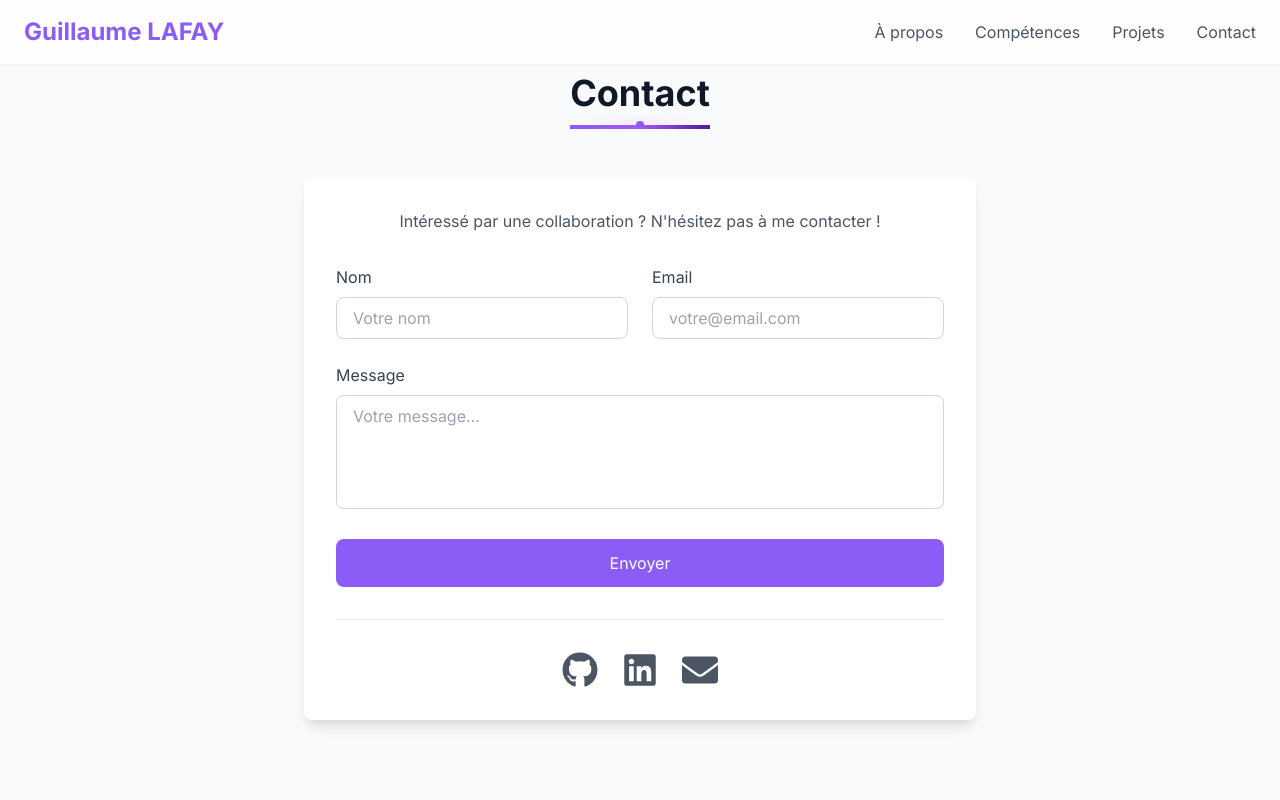
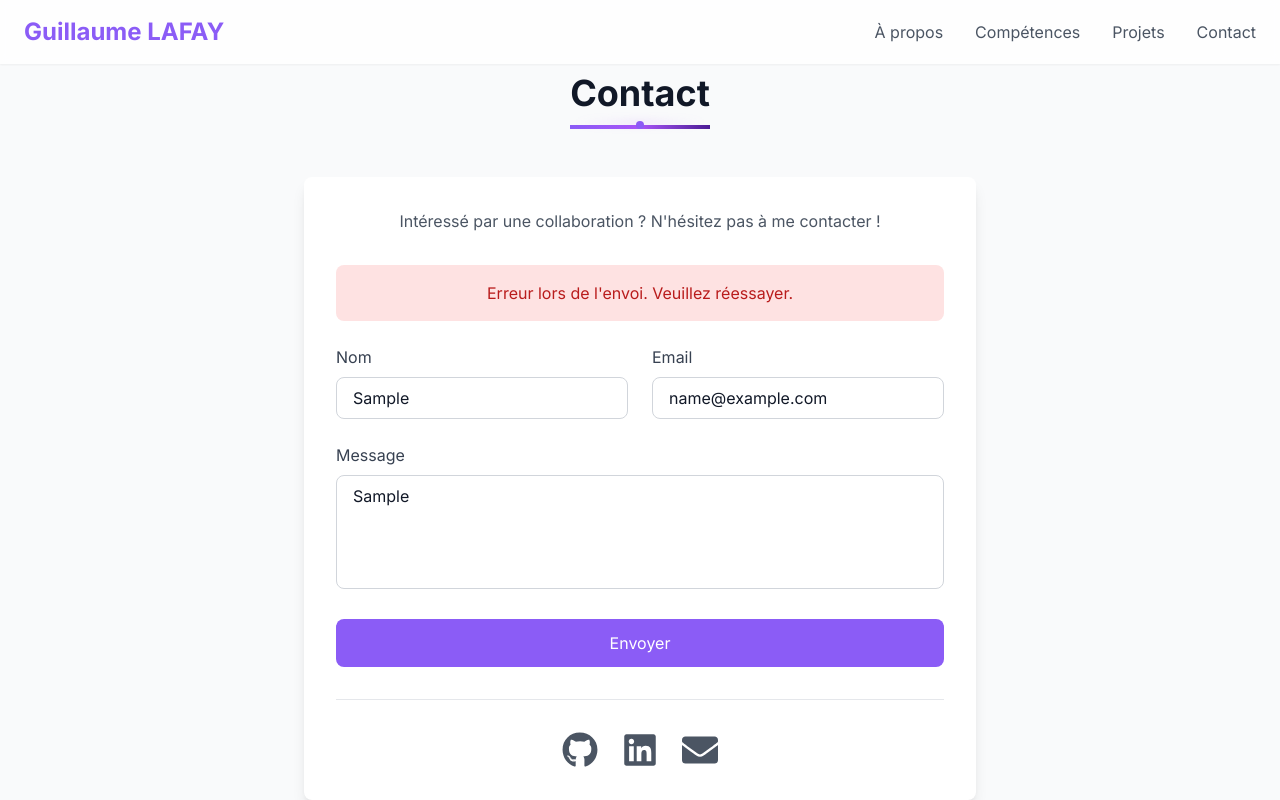
Before and after one commit to guiguil03/Portfolio, a React (Vite) app: page / in a window 1280 px wide. Both pictures are taken after typing "Sample", "name@example.com", "Sample" into the empty fields and a click on the button "Envoyer". Shown: the part 3186-3986 px from the top of the page. Built offline with nearby package versions, Linux system fonts and the light colour scheme; the HTML template or start-up script is replaced by a standard one.

Commit message:
Add: Système email complet Netlify Forms vers guillaumel1103@gmail.com

```diff
--- a/src/components/Portfolio.tsx
+++ b/src/components/Portfolio.tsx
@@ -11,17 +11,34 @@ import { iconMap } from '../config/icons';
 
 const Portfolio: React.FC = () => {
   const [data] = useState<PortfolioData>(portfolioData as PortfolioData);
+  const [isSubmitting, setIsSubmitting] = useState(false);
+  const [submitMessage, setSubmitMessage] = useState('');
 
-  const handleSubmit = (e: React.FormEvent<HTMLFormElement>) => {
+  const handleSubmit = async (e: React.FormEvent<HTMLFormElement>) => {
     e.preventDefault();
+    setIsSubmitting(true);
+
     const formData = new FormData(e.currentTarget);
-    console.log({
-      name: formData.get('name'),
-      email: formData.get('email'),
-      message: formData.get('message'),
-    });
-    e.currentTarget.reset();
-    alert('Message envoyé avec succès !');
+
+    try {
+      const response = await fetch('/', {
+        method: 'POST',
+        headers: { 'Content-Type': 'application/x-www-form-urlencoded' },
+        body: new URLSearchParams(formData as any).toString(),
+      });
+
+      if (response.ok) {
+        setSubmitMessage('Message envoyé avec succès ! Je vous répondrai rapidement.');
+        e.currentTarget.reset();
+      } else {
+        setSubmitMessage('Erreur lors de l\'envoi. Veuillez réessayer.');
+      }
+    } catch (error) {
+      setSubmitMessage('Erreur lors de l\'envoi. Veuillez réessayer.');
+    }
+
+    setIsSubmitting(false);
+    setTimeout(() => setSubmitMessage(''), 5000);
   };
 
   const skills = data.skills.map((skill: any) => {
@@ -79,7 +96,27 @@ const Portfolio: React.FC = () => {
               <p className="text-center text-gray-600 mb-8">
                 Intéressé par une collaboration ? N'hésitez pas à me contacter !
               </p>
-              <form onSubmit={handleSubmit} className="space-y-6">
+
+              {submitMessage && (
+                <div className={`mb-6 p-4 rounded-lg text-center ${
+                  submitMessage.includes('succès') ? 'bg-green-100 text-green-700' : 'bg-red-100 text-red-700'
+                }`}>
+                  {submitMessage}
+                </div>
+              )}
+
+              <form
+                name="contact"
+                method="POST"
+                data-netlify="true"
+                data-netlify-honeypot="bot-field"
+                onSubmit={handleSubmit}
+                className="space-y-6"
+              >
+                {/* Champ caché pour Netlify */}
+                <input type="hidden" name="form-name" value="contact" />
+                <input type="hidden" name="bot-field" />
+
                 <div className="grid grid-cols-1 md:grid-cols-2 gap-6">
                   <motion.div
                     initial={{ opacity: 0, x: -20 }}
@@ -129,11 +166,16 @@ const Portfolio: React.FC = () => {
                 </motion.div>
                 <motion.button
                   type="submit"
-                  className="w-full bg-primary text-white py-3 rounded-lg hover:bg-secondary transition-colors"
-                  whileHover={{ scale: 1.02 }}
-                  whileTap={{ scale: 0.98 }}
+                  disabled={isSubmitting}
+                  className={`w-full py-3 rounded-lg transition-colors ${
+                    isSubmitting
+                      ? 'bg-gray-400 cursor-not-allowed'
+                      : 'bg-primary text-white hover:bg-secondary'
+                  }`}
+                  whileHover={{ scale: isSubmitting ? 1 : 1.02 }}
+                  whileTap={{ scale: isSubmitting ? 1 : 0.98 }}
                 >
-                  Envoyer
+                  {isSubmitting ? 'Envoi en cours...' : 'Envoyer'}
                 </motion.button>
               </form>
               <div className="mt-8 pt-8 border-t flex justify-center space-x-6">
@@ -152,7 +194,7 @@ const Portfolio: React.FC = () => {
                   <FaLinkedin />
                 </motion.a>
                 <motion.a
-                  href="mailto:email@example.com"
+                  href="mailto:guillaumel1103@gmail.com"
                   className="text-4xl text-gray-600 hover:text-primary transition-colors"
                   whileHover={{ scale: 1.1, rotate: 5 }}
                 >
```
Also changed, not shown: public/contact-form.html (added, +14 -0 lines), 9 other files (tests, documents, lock files or other folders).
